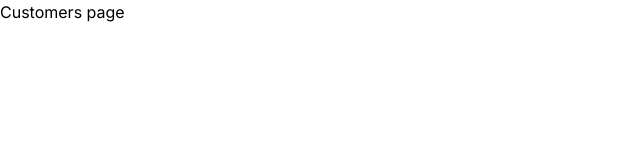
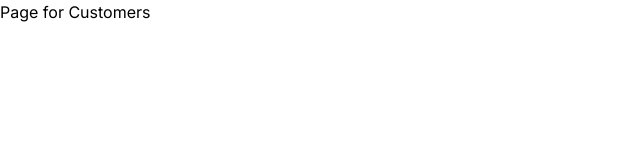
Before and after one commit to AjvadZ/nextjs-dashboard, a Next.js app: page /dashboard/customers in a window 1280 px wide. Shown: the top 160 px of the page, without its empty margins (0-640 px from the left). Built offline with nearby package versions, Linux system fonts and the light colour scheme; a web font is replaced by a local one.

Commit message:
check push 2

```diff
--- a/app/dashboard/customers/page.tsx
+++ b/app/dashboard/customers/page.tsx
@@ -1,4 +1,4 @@
 export default function Page(){
-    return <button>Customers page</button>;
+    return <button>Page for Customers</button>;
 
 }
```
